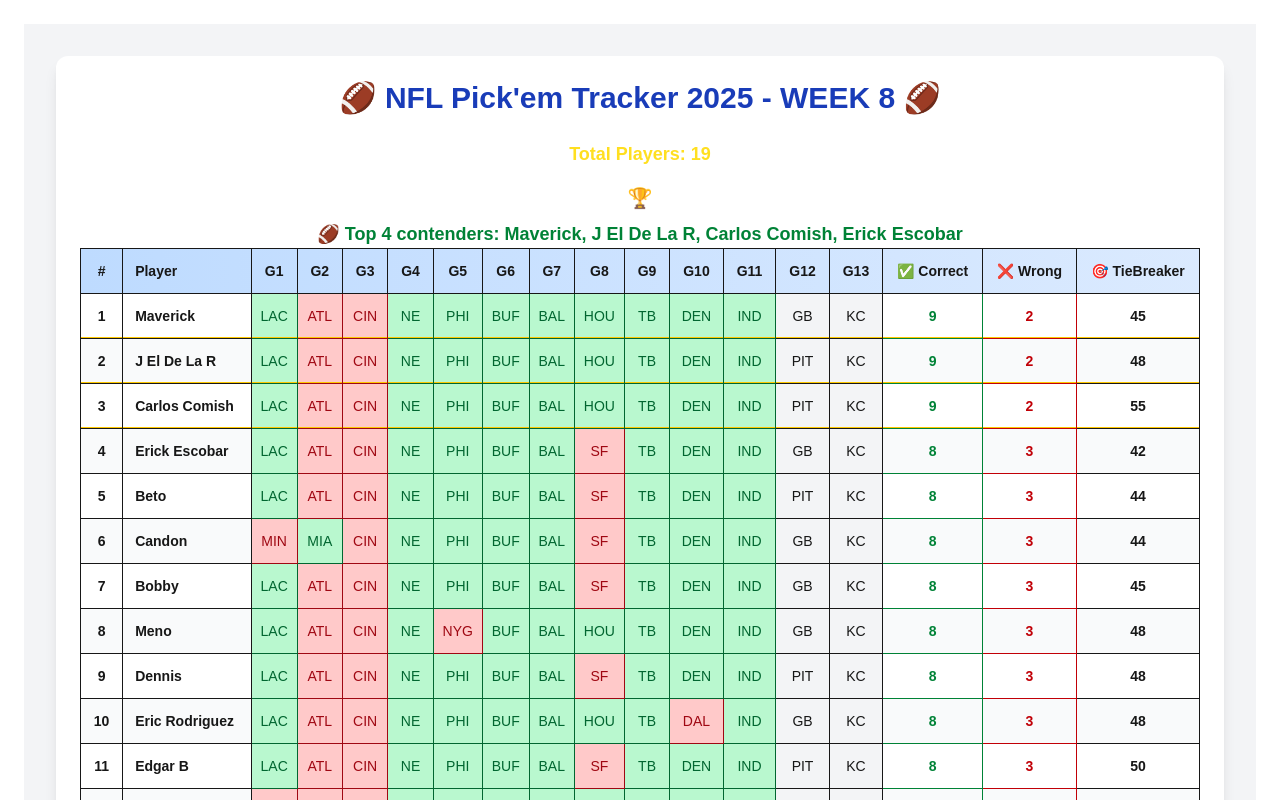
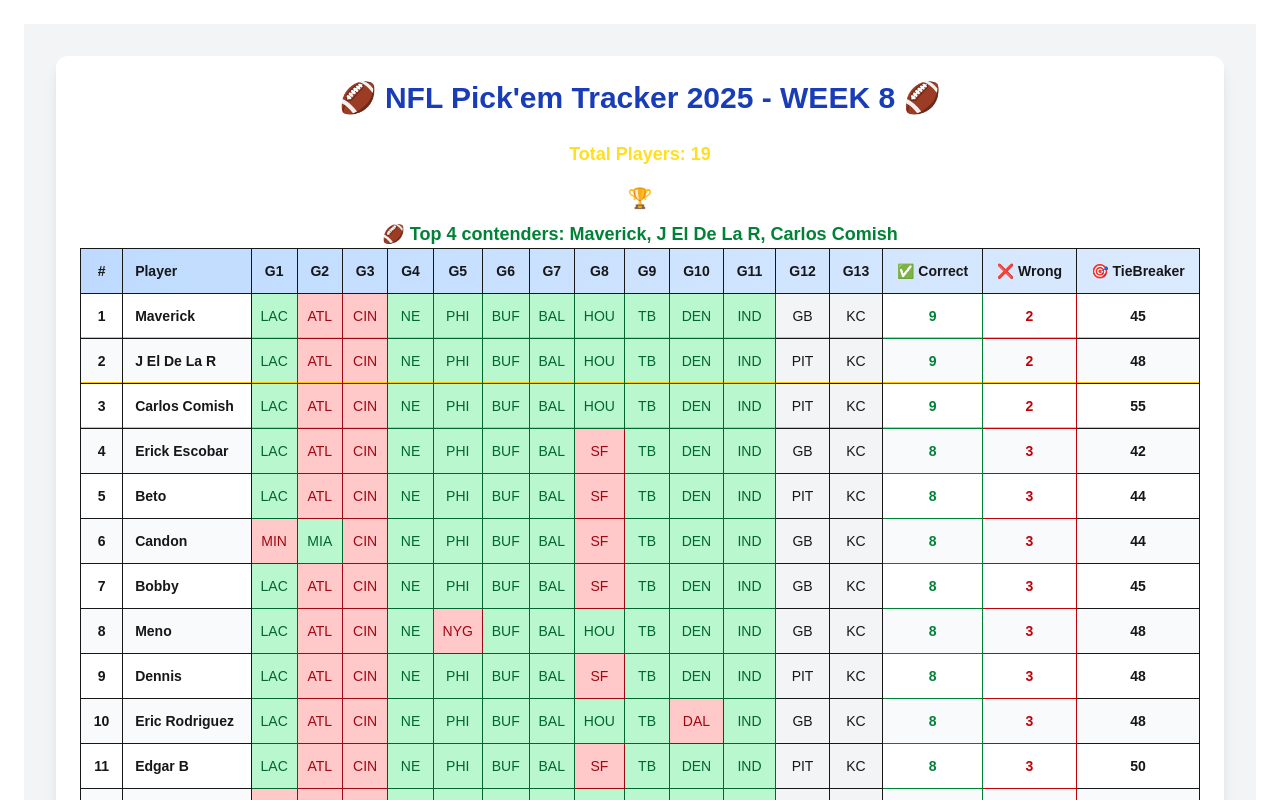
Before and after one commit to CarlosMartinezCM/pickEmTracker, a Next.js app: page / in a window 1280 px wide. Shown: the top 800 px of the page. Built offline with nearby package versions, Linux system fonts and the light colour scheme.

Commit message:
Update PickEmBoard.tsx

```diff
--- a/app/components/PickEmBoard.tsx
+++ b/app/components/PickEmBoard.tsx
@@ -161,7 +161,7 @@ export default function PickemTracker() {
   const winners = useMemo(() => leaderboard.filter(p => p.rank === 1), [leaderboard]);
 
   // Top contenders: rank ≤ varies. ** This is where i change the number of top contenders**
-  const realisticWinners = useMemo(() => leaderboard.filter(p => p.rank <= 4), [leaderboard]);
+  const realisticWinners = useMemo(() => leaderboard.filter(p => p.rank <= 3), [leaderboard]);
 
   return (
     <div className="p-8 bg-gray-100 dark:bg-gray-900 min-h-screen space-y-8 transition-colors duration-300">      {/* Picks Tracker */}
```
